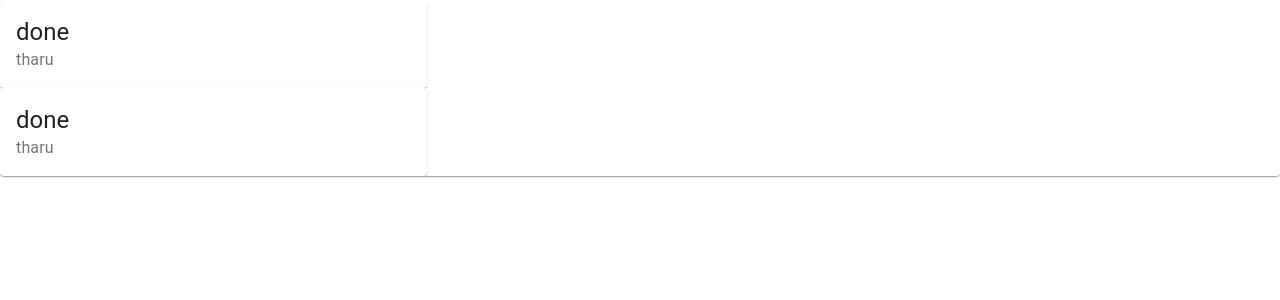
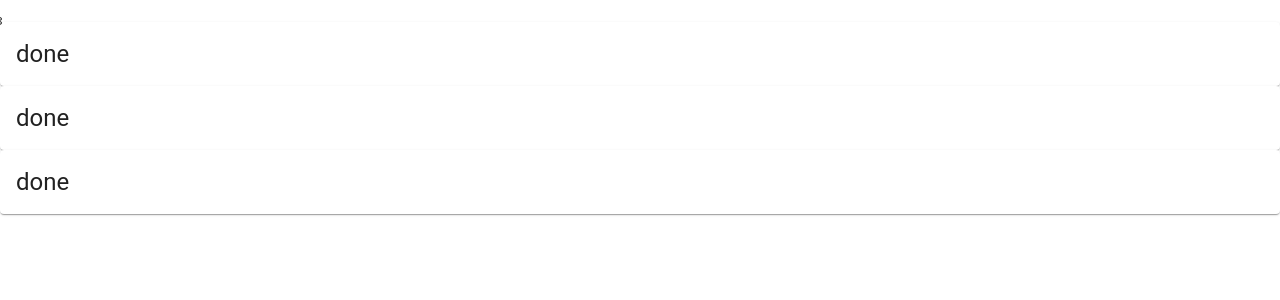
Before and after one commit to Tharunkumar001/Mastr.Bord, a Next.js app: page /components/Classes in a window 1280 px wide. Shown: the top 300 px of the page. Built offline with nearby package versions, Linux system fonts and the light colour scheme.

Commit message:
Class page

```diff
--- a/package.json
+++ b/package.json
@@ -15,6 +15,7 @@
     "lodash": "^4.17.21",
     "next": "12.3.1",
     "react": "18.2.0",
+    "react-bootstrap": "^2.6.0",
     "react-bootstrap-range-slider": "^3.0.8",
     "react-dom": "18.2.0",
     "react-edit-text": "^5.0.2"
--- a/pages/card/classesCard.jsx
+++ b/pages/card/classesCard.jsx
@@ -1,12 +1,17 @@
 import { Card, CardContent, CardHeader, Grid } from "@material-ui/core"
+import React from "react";
 
 function ClassCard({ Component, pageProps }) {
     return(
-        <div>
-            <Grid xs={12} md={4} sm={4}>
-                <Card>
-                    <CardHeader title="done" subheader='tharu'/>
-                </Card>
+        <div >
+            <Grid xs={12} >
+                {[1,2,3].map((e,i) => {
+                    return(
+                        <Card key={i} >
+                            <CardHeader title="done" />
+                        </Card>
+                    )
+                })}
             </Grid>
         </div>
     )
--- a/pages/components/Classes.jsx
+++ b/pages/components/Classes.jsx
@@ -8,14 +8,11 @@ const useStyles = makeStyles((theme) => ({
 
 const Classes = () => {
     const classes = useStyles();
+    let val = 'done'
 
 return(
-    <div>
-        <Card>
-            <div>
-                {[1,2].map((e,i) => <ClassCard key={i} />)}
-            </div>
-        </Card>
+    <div >̥̥
+        <ClassCard />
     </div>
 )
 }
```
Also changed, not shown: 1 other file (tests, documents, lock files or other folders).
